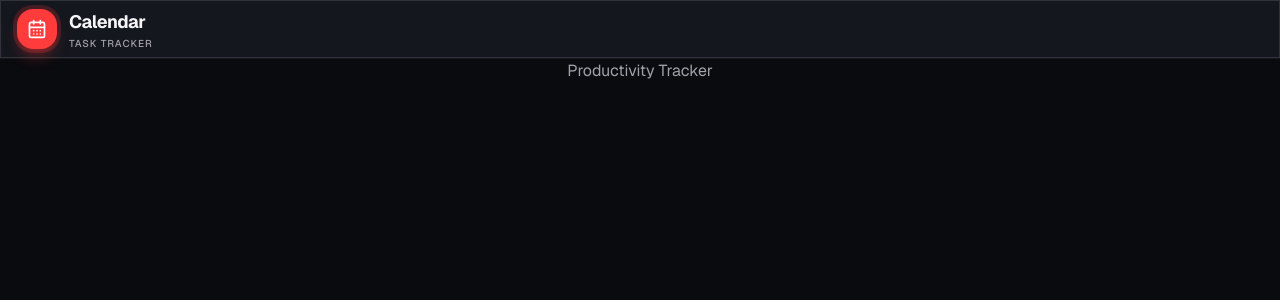
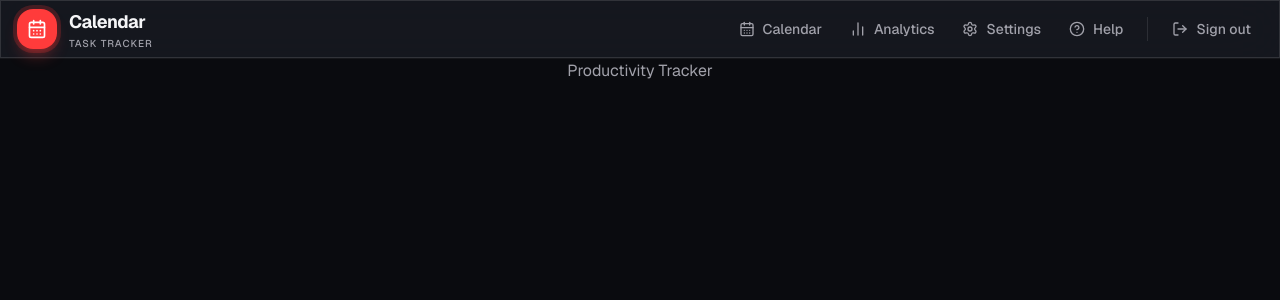
Before and after one commit to Tonkata-hub/productivity-tracker, a Next.js app: page / in a window 1280 px wide. Shown: the top 300 px of the page. Built offline with nearby package versions, Linux system fonts and the light colour scheme.

Commit message:
feat: enhance Navbar with animated transitions and active tab highlighting
Add smooth animations for icons, dropdown, and active tab
highlighting; horizontal menu for desktop screens.

Co-authored-by: Anton Yankov <51967278+Tonkata-hub@users.noreply.github.com>

```diff
--- a/src/components/Navbar.tsx
+++ b/src/components/Navbar.tsx
@@ -1,6 +1,7 @@
 "use client";
 
 import { useState } from "react";
+import { usePathname } from "next/navigation";
 import { CalendarDays, BarChart2, Settings, HelpCircle, LogOut, Menu, X } from "lucide-react";
 
 const menuItems = [
@@ -8,12 +9,15 @@ const menuItems = [
 	{ icon: BarChart2, label: "Analytics", href: "/analytics" },
 	{ icon: Settings, label: "Settings", href: "/settings" },
 	{ icon: HelpCircle, label: "Help", href: "/help" },
-	{ divider: true },
-	{ icon: LogOut, label: "Sign out", href: "/signout" },
 ] as const;
+
+const signOutItem = { icon: LogOut, label: "Sign out", href: "/signout" };
 
 export function Navbar() {
 	const [isOpen, setIsOpen] = useState(false);
+	const pathname = usePathname();
+
+	const isActive = (href: string) => pathname === href || pathname.startsWith(href + "/");
 
 	return (
 		<header className="sticky top-0 z-50 border-b border-white/5">
@@ -32,46 +36,94 @@ export function Navbar() {
 						</div>
 					</div>
 
+					{/* Desktop navigation - horizontal layout */}
+					<nav className="hidden md:flex items-center gap-1">
+						{menuItems.map((item) => {
+							const Icon = item.icon;
+							const active = isActive(item.href);
+							return (
+								<a
+									key={item.label}
+									href={item.href}
+									className={`flex items-center gap-2 px-3 py-2 rounded-lg text-sm font-medium transition-colors ${
+										active
+											? "text-mars-red bg-mars-red/10"
+											: "text-muted-foreground hover:bg-white/10 hover:text-foreground"
+									}`}
+								>
+									<Icon className="size-4" />
+									{item.label}
+								</a>
+							);
+						})}
+						<div className="w-px h-6 bg-white/10 mx-2" />
+						<a
+							href={signOutItem.href}
+							className="flex items-center gap-2 px-3 py-2 rounded-lg text-sm font-medium text-muted-foreground transition-colors hover:bg-white/10 hover:text-foreground"
+						>
+							<LogOut className="size-4" />
+							{signOutItem.label}
+						</a>
+					</nav>
+
 					{/* Hamburger menu button - only visible on mobile */}
 					<button
 						onClick={() => setIsOpen(!isOpen)}
-						className="flex md:hidden items-center justify-center size-10 rounded-lg transition-colors hover:bg-white/10 focus:outline-none"
+						className="relative flex md:hidden items-center justify-center size-10 rounded-lg transition-colors hover:bg-white/10 focus:outline-none"
 						aria-label={isOpen ? "Close menu" : "Open menu"}
 						aria-expanded={isOpen}
 					>
-						{isOpen ? (
-							<X className="size-6 text-foreground" />
-						) : (
-							<Menu className="size-6 text-foreground" />
-						)}
+						<Menu
+							className={`absolute size-6 text-foreground transition-all duration-300 ease-in-out ${
+								isOpen ? "rotate-90 scale-0 opacity-0" : "rotate-0 scale-100 opacity-100"
+							}`}
+						/>
+						<X
+							className={`absolute size-6 text-foreground transition-all duration-300 ease-in-out ${
+								isOpen ? "rotate-0 scale-100 opacity-100" : "-rotate-90 scale-0 opacity-0"
+							}`}
+						/>
 					</button>
 				</div>
 			</div>
 
-			{/* Full-width mobile dropdown menu */}
-			{isOpen && (
-				<div className="md:hidden border-t border-white/5 glass-strong">
+			{/* Full-width mobile dropdown menu with animation */}
+			<div
+				className={`md:hidden border-t border-white/5 glass-strong overflow-hidden transition-all duration-300 ease-in-out ${
+					isOpen ? "max-h-96 opacity-100" : "max-h-0 opacity-0"
+				}`}
+			>
 				<nav className="flex flex-col w-full">
-						{menuItems.map((item, i) => {
-							if ("divider" in item) {
-								return <div key={i} className="my-1 h-px bg-white/10" />;
-							}
+					{menuItems.map((item) => {
 						const Icon = item.icon;
+						const active = isActive(item.href);
 						return (
 							<a
 								key={item.label}
 								href={item.href}
 								onClick={() => setIsOpen(false)}
-									className="flex items-center gap-3 px-4 py-3 text-sm text-muted-foreground transition-colors hover:bg-white/10 hover:text-foreground active:bg-white/15"
+								className={`flex items-center gap-3 px-4 py-3 text-sm transition-colors ${
+									active
+										? "text-mars-red bg-mars-red/10"
+										: "text-muted-foreground hover:bg-white/10 hover:text-foreground active:bg-white/15"
+								}`}
 							>
 								<Icon className="size-5" />
 								{item.label}
 							</a>
 						);
 					})}
+					<div className="my-1 h-px bg-white/10" />
+					<a
+						href={signOutItem.href}
+						onClick={() => setIsOpen(false)}
+						className="flex items-center gap-3 px-4 py-3 text-sm text-muted-foreground transition-colors hover:bg-white/10 hover:text-foreground active:bg-white/15"
+					>
+						<LogOut className="size-5" />
+						{signOutItem.label}
+					</a>
 				</nav>
 			</div>
-			)}
 		</header>
 	);
 }
```
Lines whose indentation alone changed are shown as unchanged.
